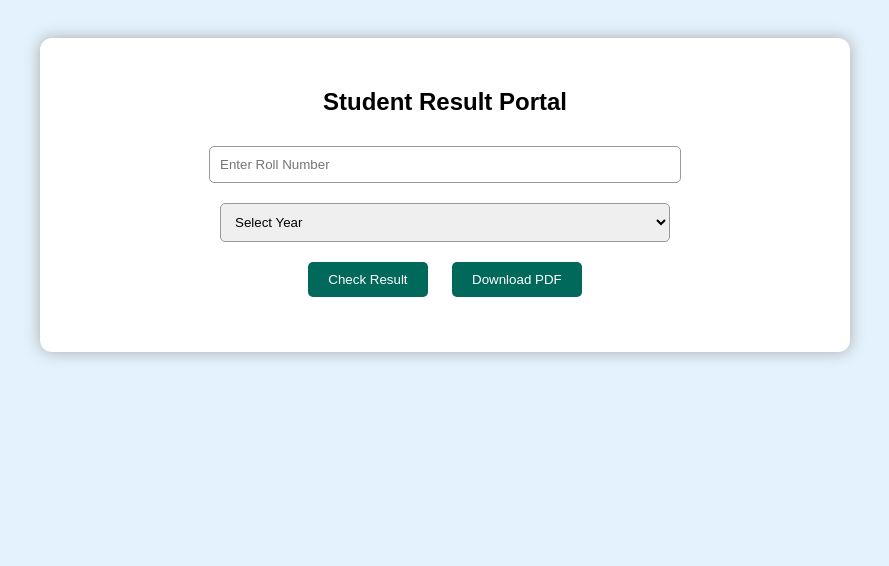
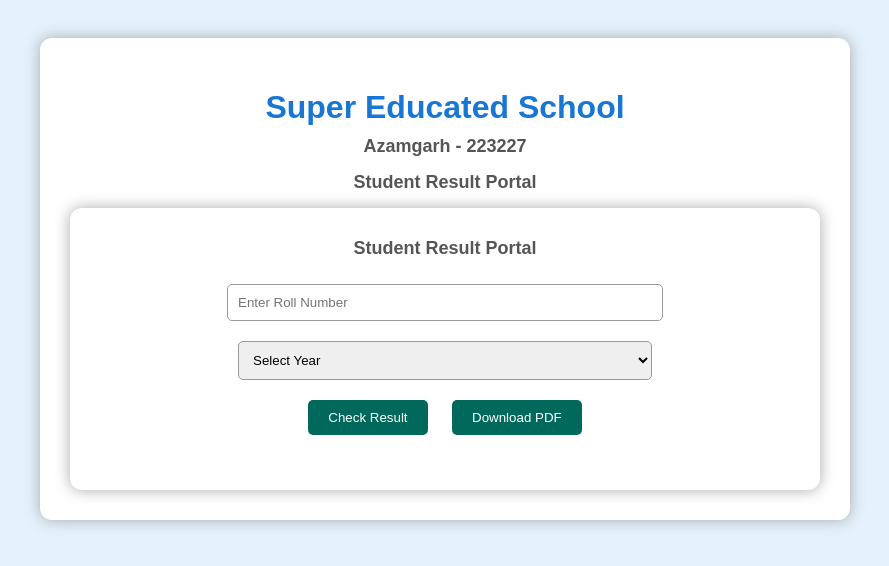
Before and after one commit to SUPER42954/student-result-portal, a plain HTML site: page index.html in a window 1280 px wide. Shown: the whole page, without its empty margins (195-1084 px from the left). Drawn offline with Linux system fonts and the light colour scheme.

Commit message:
Update index.html

```diff
--- a/index.html
+++ b/index.html
@@ -1,3 +1,58 @@
+<!DOCTYPE html>
+<html lang="en">
+<head>
+  <meta charset="UTF-8" />
+  <meta name="viewport" content="width=device-width, initial-scale=1.0"/>
+  <title>Super Educated School - Result Portal</title>
+  <style>
+    body {
+      font-family: Arial, sans-serif;
+      background: #e3f2fd;
+      padding: 30px;
+      text-align: center;
+    }
+    .container {
+      background: white;
+      max-width: 650px;
+      margin: auto;
+      padding: 40px;
+      border-radius: 10px;
+      box-shadow: 0 0 10px rgba(0,0,0,0.1);
+    }
+    h1 {
+      color: #1976d2;
+      margin-bottom: 10px;
+    }
+    h2 {
+      margin-top: 0;
+      font-size: 18px;
+      color: #555;
+    }
+    table {
+      width: 100%;
+      border-collapse: collapse;
+      margin-top: 30px;
+    }
+    th, td {
+      border: 1px solid #ccc;
+      padding: 10px;
+    }
+    th {
+      background-color: #f0f0f0;
+    }
+    .footer {
+      margin-top: 40px;
+      font-size: 14px;
+      color: #888;
+    }
+  </style>
+</head>
+<body>
+  <div class="container">
+    <h1>Super Educated School</h1>
+    <h2>Azamgarh - 223227</h2>
+    <h2>Student Result Portal</h2>
+
 <!DOCTYPE html>
 <html lang="en">
 <head>
```
